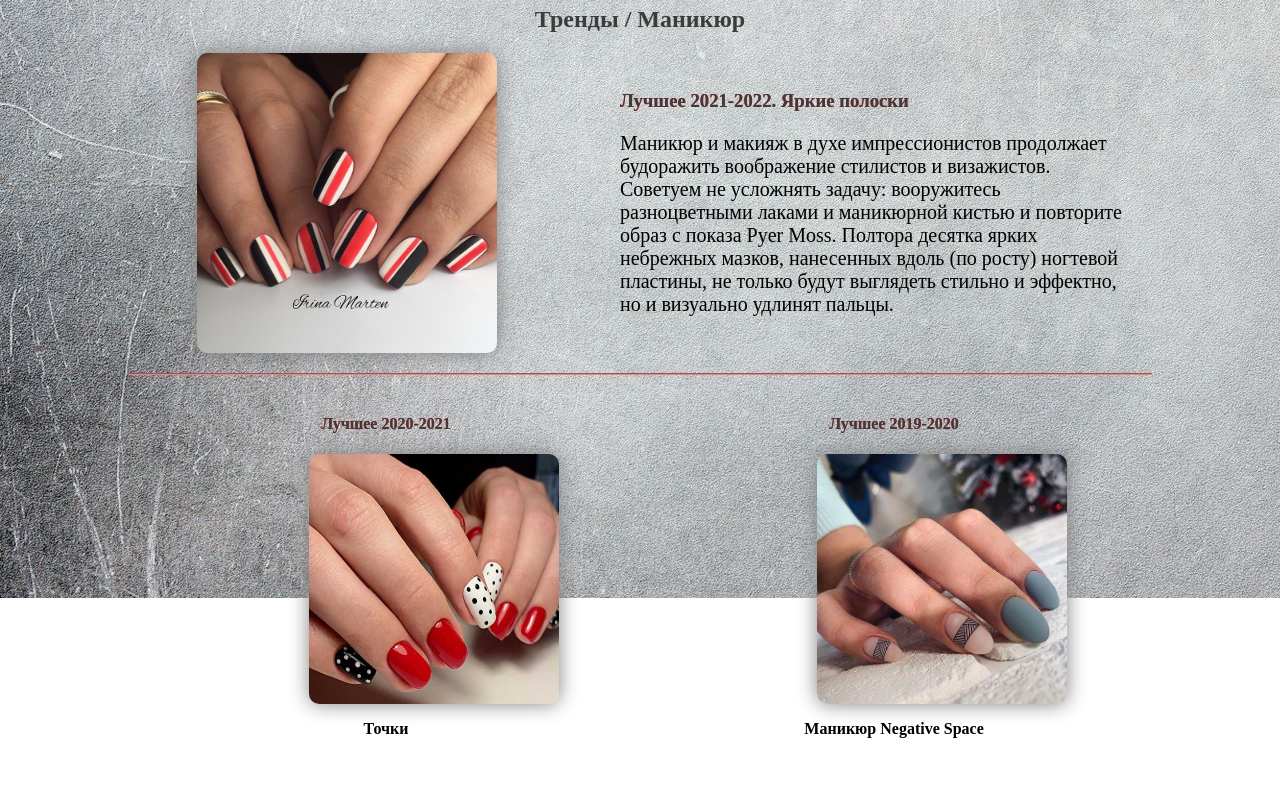
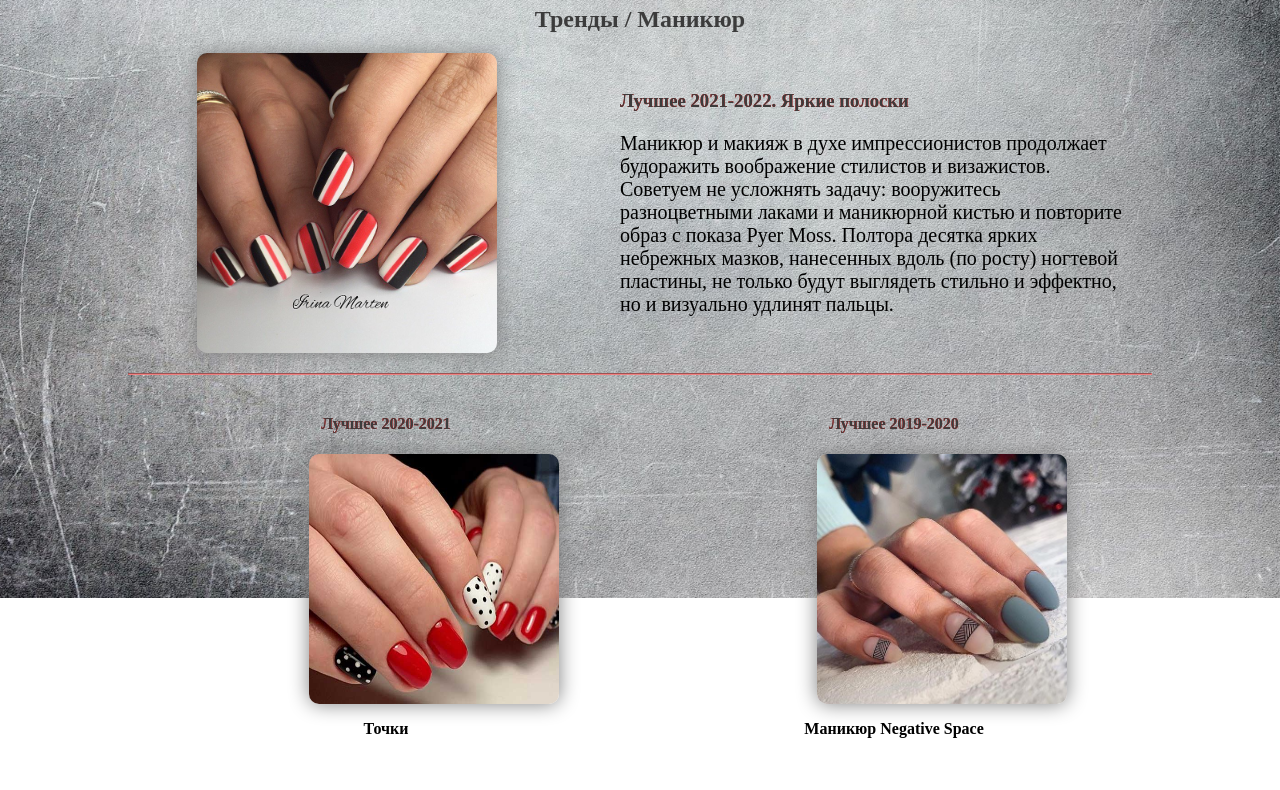
Before and after one commit to Kostet1975/lab_7, a plain HTML site: page index.html in a window 1280 px wide. Shown: the part 202-992 px from the top of the page. Drawn offline with Linux system fonts and the light colour scheme.

Commit message:
Add files via upload

```diff
--- a/style.css
+++ b/style.css
@@ -322,11 +322,10 @@ footer{
     z-index: -1;
     position: fixed;
     top: 0;
-    left: 0;
+    background-position-x: 50%;
     height: 100%;
     width: 100%;
-
+    background-size: cover;
     background-image: url('back.jpeg');
-    background-repeat: center center no-repeat;
-    background-attachment: scroll;
+    background-repeat: no-repeat;
 }
```
